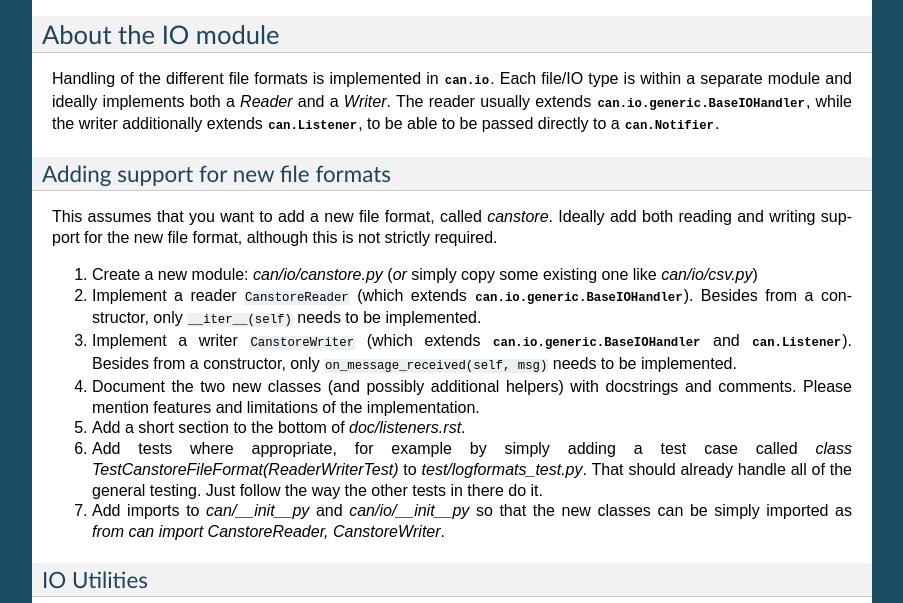
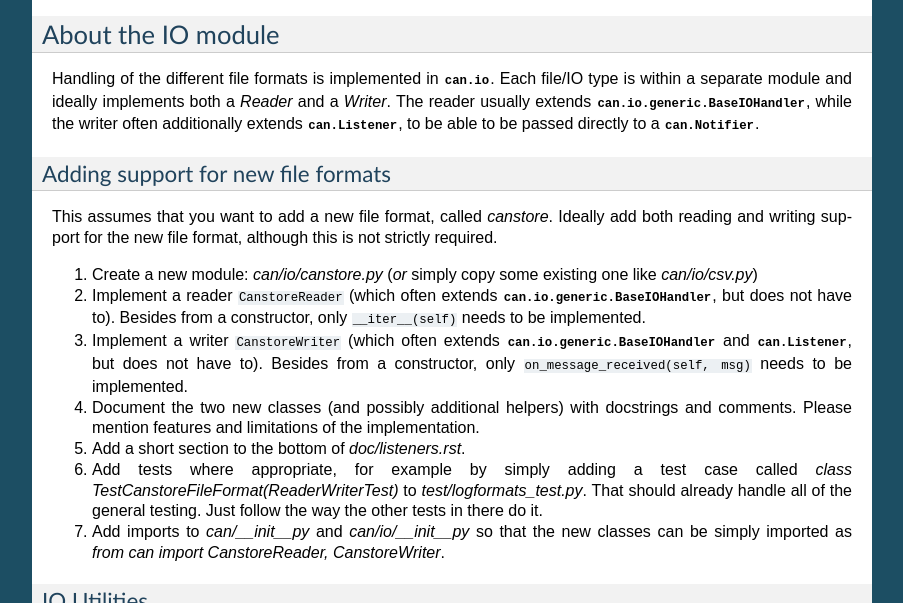
Before and after one commit to hardbyte/python-can, a Sphinx documentation site: the page built from doc/internal-api.rst, in a window 1280 px wide and 900 px high, scrolled down 767 px, cut to the strip 167-770 px from the top of the window. Shown: the whole strip, without its empty margins (198-1101 px from the left). Built offline with Sphinx 7.4.7, drawn with Linux system fonts in a browser that asks for light colours.

Commit message:
address review; small changes

```diff
--- a/doc/internal-api.rst
+++ b/doc/internal-api.rst
@@ -73,7 +73,7 @@ About the IO module
 Handling of the different file formats is implemented in :mod:`can.io`.
 Each file/IO type is within a separate module and ideally implements both a *Reader* and a *Writer*.
 The reader usually extends :class:`can.io.generic.BaseIOHandler`, while
-the writer additionally extends :class:`can.Listener`,
+the writer often additionally extends :class:`can.Listener`,
 to be able to be passed directly to a :class:`can.Notifier`.
 
 
@@ -81,13 +81,14 @@ to be able to be passed directly to a :class:`can.Notifier`.
 Adding support for new file formats
 ~~~~~~~~~~~~~~~~~~~~~~~~~~~~~~~~~~~
 
-This assumes that you want to add a new file format, called *canstore*. Ideally add both reading and writing support for the new file format, although this is not strictly required.
+This assumes that you want to add a new file format, called *canstore*.
+Ideally add both reading and writing support for the new file format, although this is not strictly required.
 
 1. Create a new module: *can/io/canstore.py*
    (*or* simply copy some existing one like *can/io/csv.py*)
-2. Implement a reader ``CanstoreReader`` (which extends :class:`can.io.generic.BaseIOHandler`).
+2. Implement a reader ``CanstoreReader`` (which often extends :class:`can.io.generic.BaseIOHandler`, but does not have to).
    Besides from a constructor, only ``__iter__(self)`` needs to be implemented.
-3. Implement a writer ``CanstoreWriter`` (which extends :class:`can.io.generic.BaseIOHandler` and :class:`can.Listener`).
+3. Implement a writer ``CanstoreWriter`` (which often extends :class:`can.io.generic.BaseIOHandler` and :class:`can.Listener`, but does not have to).
    Besides from a constructor, only ``on_message_received(self, msg)`` needs to be implemented.
 4. Document the two new classes (and possibly additional helpers) with docstrings and comments.
    Please mention features and limitations of the implementation.
```
